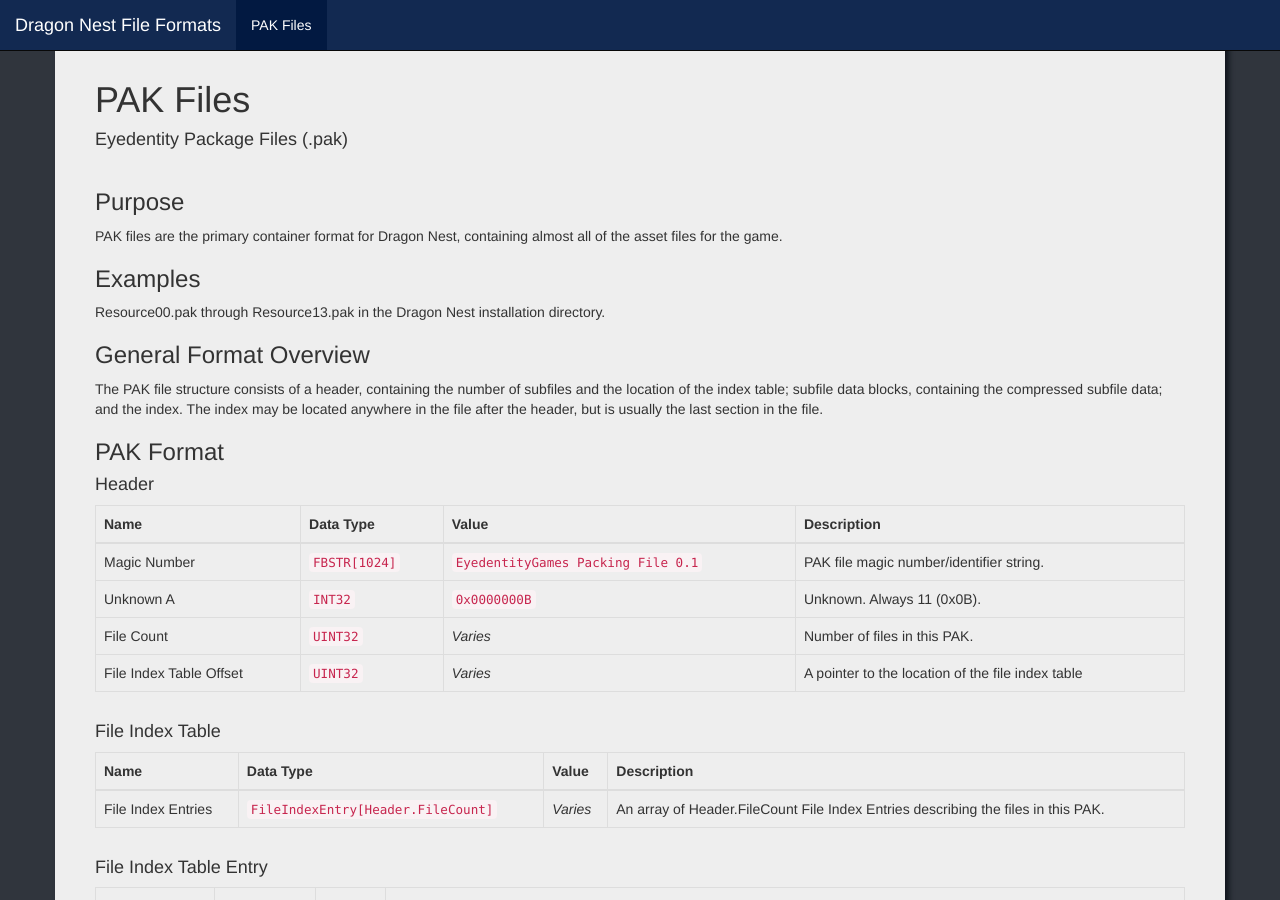
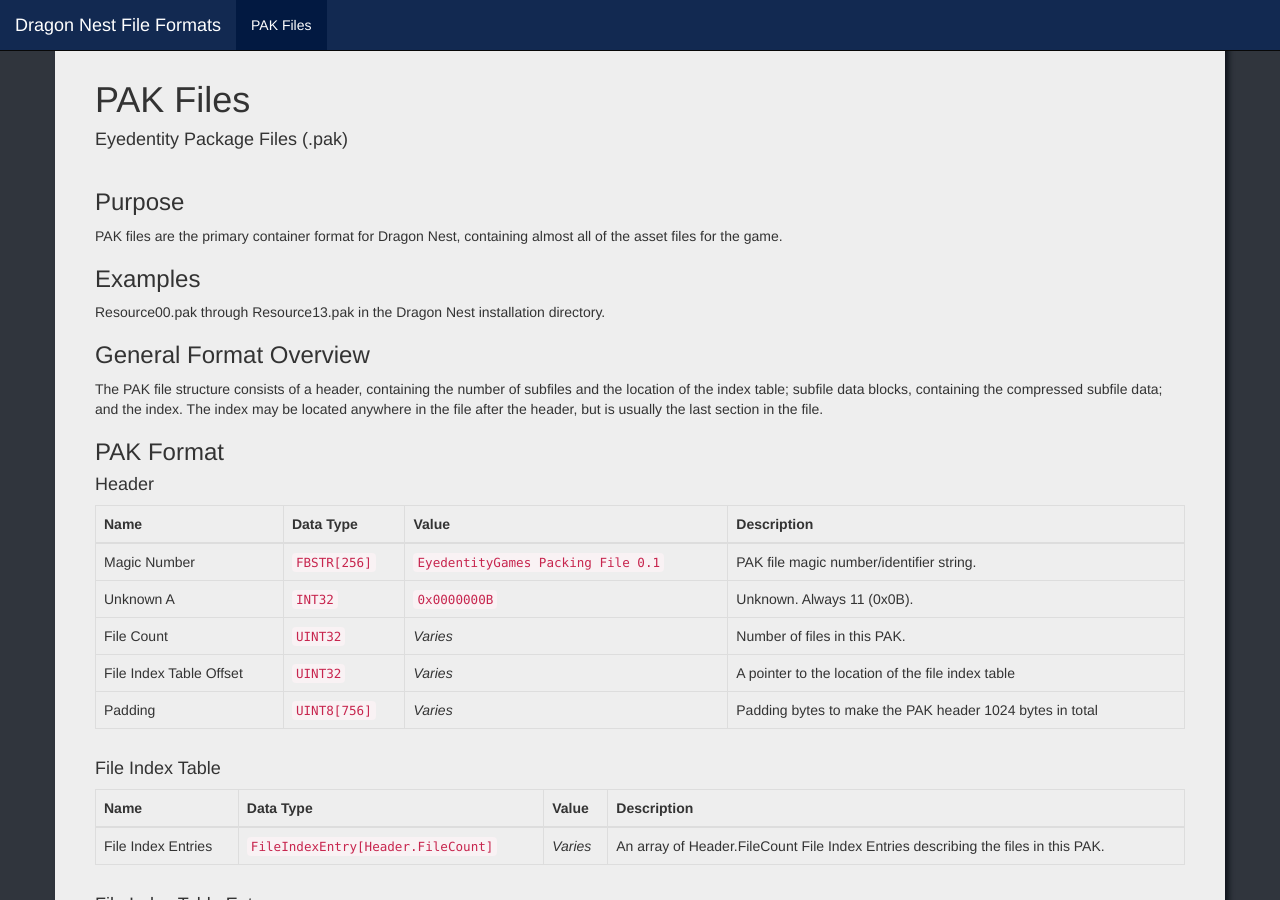
Before and after one commit to vincentzhang96/DragonNestFileFormats, a Jekyll site: the page built from files/pak/index.md, in a window 1280 px wide and 900 px high. Built offline with Jekyll 4.4.1, drawn with Linux system fonts in a browser that asks for light colours; nearby versions of some CDN libraries; library files that are not in the unit come from our copies.

Commit message:
Fix PAK definitions

```diff
--- a/_data/pak.json
+++ b/_data/pak.json
@@ -2,7 +2,7 @@
   "header": [
     {
       "name": "Magic Number",
-      "type": "FBSTR[1024]",
+      "type": "FBSTR[256]",
       "value": {
         "data": "EyedentityGames Packing File 0.1",
         "code": true
@@ -29,6 +29,12 @@
       "type": "UINT32",
       "value": null,
       "description": "A pointer to the location of the file index table"
+    },
+    {
+      "name": "Padding",
+      "type": "UINT8[756]",
+      "value": null,
+      "description": "Padding bytes to make the PAK header 1024 bytes in total"
     }
   ],
   "fileindextable": [
```
